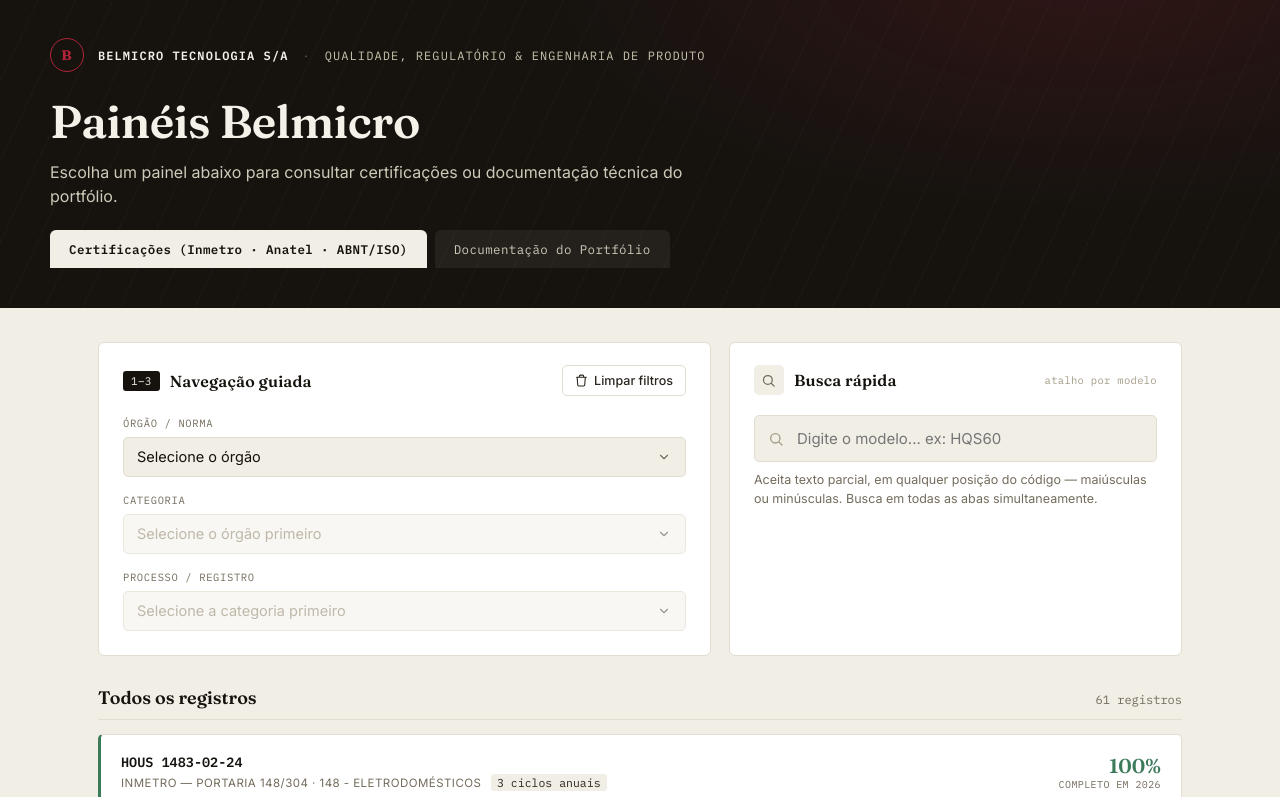
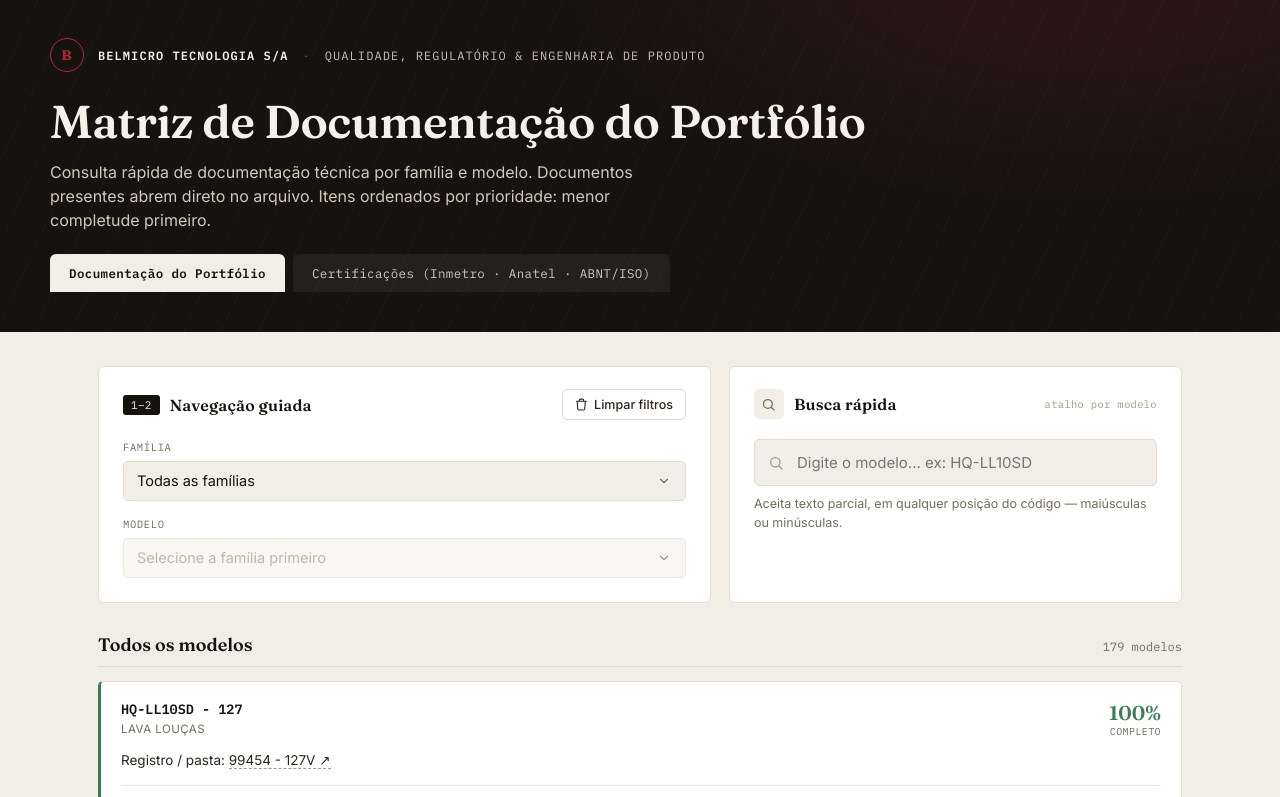
Before and after one commit to marciogomeste/PainelBelmicro, a plain HTML site: page index.html in a window 1280 px wide. Shown: the top 797 px of the page. Drawn offline with Linux system fonts and the light colour scheme.

Commit message:
Revise page title and button arrangement
Updated titles and button order for better clarity.

```diff
--- a/index.html
+++ b/index.html
@@ -514,17 +514,17 @@
       <span class="sep">·</span>
       <span>QUALIDADE, REGULATÓRIO &amp; ENGENHARIA DE PRODUTO</span>
     </div>
-    <h1 class="title" id="pageTitle">Painéis Belmicro</h1>
-    <p class="subtitle" id="pageSubtitle">Escolha um painel abaixo para consultar certificações ou documentação técnica do portfólio.</p>
+    <h1 class="title" id="pageTitle">Matriz de Documentação do Portfólio</h1>
+    <p class="subtitle" id="pageSubtitle">Consulta rápida de documentação técnica por família e modelo. Documentos presentes abrem direto no arquivo. Itens ordenados por prioridade: menor completude primeiro.</p>
 
     <div class="view-tabs">
-      <button type="button" class="view-tab active" data-view="cert">Certificações (Inmetro · Anatel · ABNT/ISO)</button>
-      <button type="button" class="view-tab" data-view="portfolio">Documentação do Portfólio</button>
+      <button type="button" class="view-tab active" data-view="portfolio">Documentação do Portfólio</button>
+      <button type="button" class="view-tab" data-view="cert">Certificações (Inmetro · Anatel · ABNT/ISO)</button>
     </div>
   </div>
 </header>
 
-<main class="view active" id="view-cert">
+<main class="view" id="view-cert">
 
   <div class="panels">
     <section class="panel">
@@ -601,7 +601,7 @@
 
 </main>
 
-<main class="view" id="view-portfolio">
+<main class="view active" id="view-portfolio">
 
   <div class="panels">
     <section class="panel">
```
